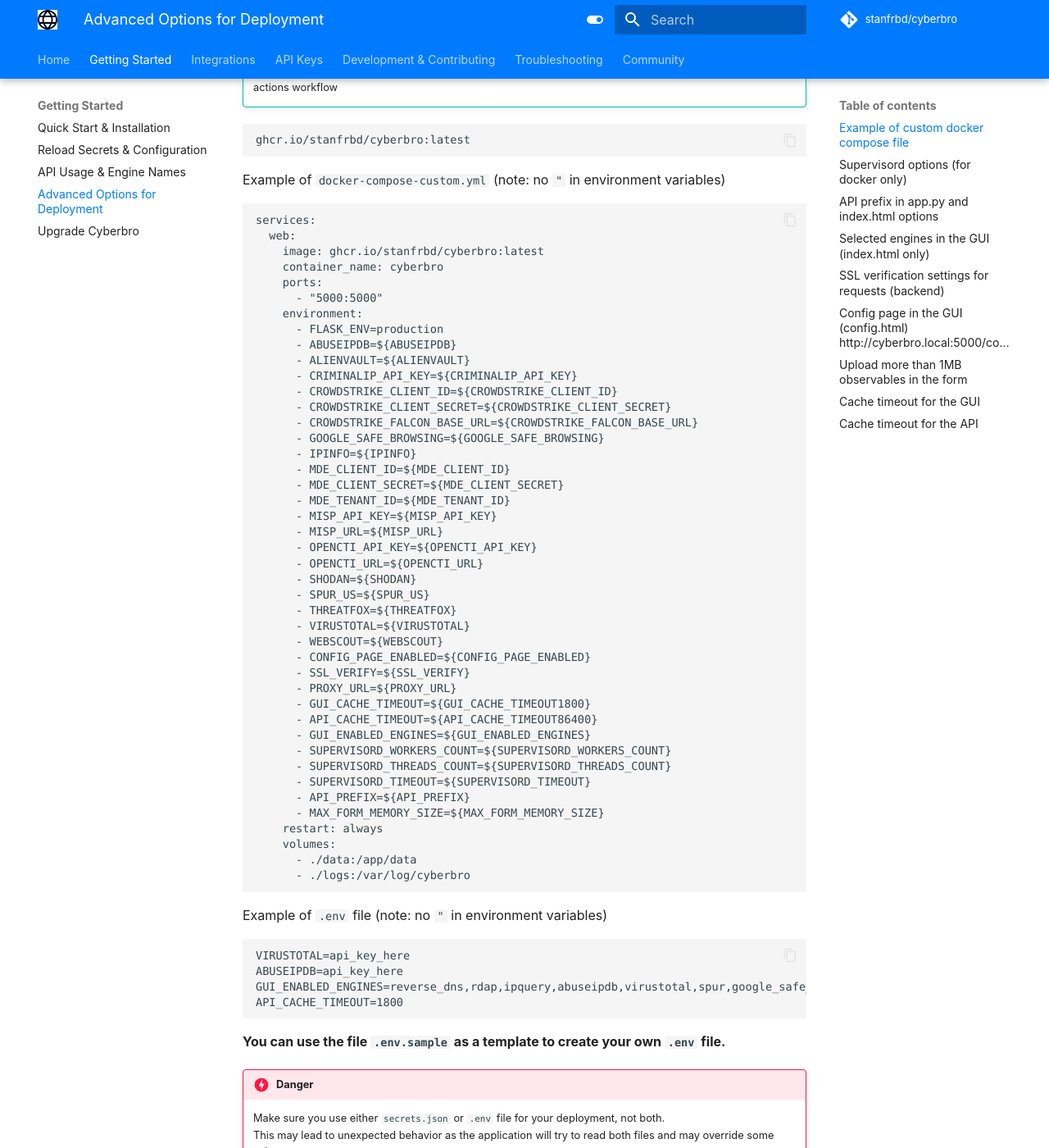
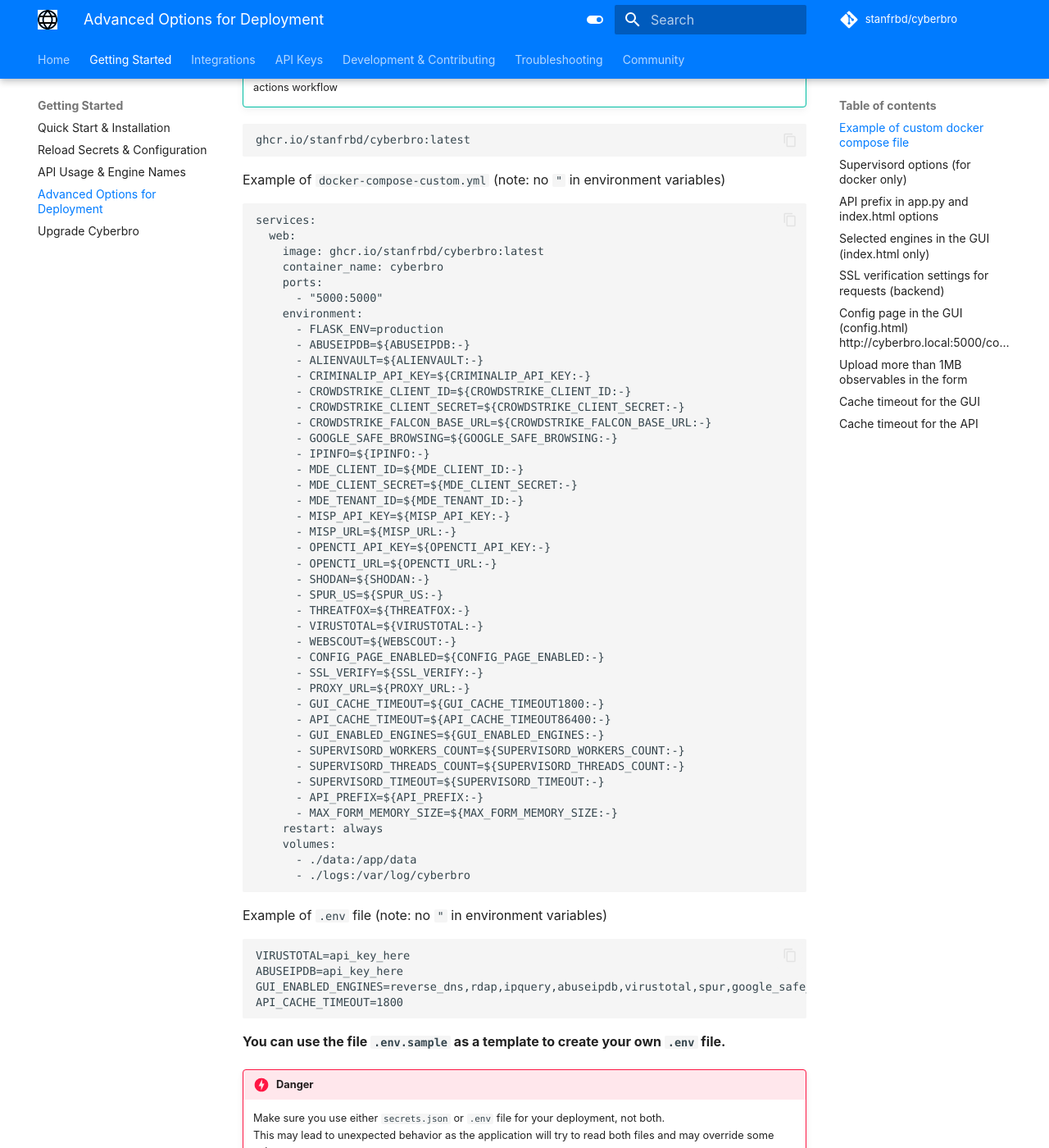
Before and after one commit to ubahmapk/cyberbro, an MkDocs documentation site: the page built from docs/quick-start/Advanced-options-for-deployment.md, in a window 1280 px wide and 1400 px high, scrolled down 1159 px. Shown: the whole window at 82% size. Built offline with MkDocs 1.6.1 and Material for MkDocs 9.7.7, drawn with Linux system fonts in a browser that asks for light colours; some web fonts are replaced; comment, search, counter and statistics services are not loaded.

```diff
--- a/docs/quick-start/Advanced-options-for-deployment.md
+++ b/docs/quick-start/Advanced-options-for-deployment.md
@@ -61,37 +61,37 @@ services:
       - "5000:5000"
     environment:
       - FLASK_ENV=production
-      - ABUSEIPDB=${ABUSEIPDB}
-      - ALIENVAULT=${ALIENVAULT}
-      - CRIMINALIP_API_KEY=${CRIMINALIP_API_KEY}
-      - CROWDSTRIKE_CLIENT_ID=${CROWDSTRIKE_CLIENT_ID}
-      - CROWDSTRIKE_CLIENT_SECRET=${CROWDSTRIKE_CLIENT_SECRET}
-      - CROWDSTRIKE_FALCON_BASE_URL=${CROWDSTRIKE_FALCON_BASE_URL}
-      - GOOGLE_SAFE_BROWSING=${GOOGLE_SAFE_BROWSING}
-      - IPINFO=${IPINFO}
-      - MDE_CLIENT_ID=${MDE_CLIENT_ID}
-      - MDE_CLIENT_SECRET=${MDE_CLIENT_SECRET}
-      - MDE_TENANT_ID=${MDE_TENANT_ID}
-      - MISP_API_KEY=${MISP_API_KEY}
-      - MISP_URL=${MISP_URL}
-      - OPENCTI_API_KEY=${OPENCTI_API_KEY}
-      - OPENCTI_URL=${OPENCTI_URL}
-      - SHODAN=${SHODAN}
-      - SPUR_US=${SPUR_US}
-      - THREATFOX=${THREATFOX}
-      - VIRUSTOTAL=${VIRUSTOTAL}
-      - WEBSCOUT=${WEBSCOUT}
-      - CONFIG_PAGE_ENABLED=${CONFIG_PAGE_ENABLED}
-      - SSL_VERIFY=${SSL_VERIFY}
-      - PROXY_URL=${PROXY_URL}
-      - GUI_CACHE_TIMEOUT=${GUI_CACHE_TIMEOUT1800}
-      - API_CACHE_TIMEOUT=${API_CACHE_TIMEOUT86400}
-      - GUI_ENABLED_ENGINES=${GUI_ENABLED_ENGINES}
-      - SUPERVISORD_WORKERS_COUNT=${SUPERVISORD_WORKERS_COUNT}
-      - SUPERVISORD_THREADS_COUNT=${SUPERVISORD_THREADS_COUNT}
-      - SUPERVISORD_TIMEOUT=${SUPERVISORD_TIMEOUT}
-      - API_PREFIX=${API_PREFIX}
-      - MAX_FORM_MEMORY_SIZE=${MAX_FORM_MEMORY_SIZE}
+      - ABUSEIPDB=${ABUSEIPDB:-}
+      - ALIENVAULT=${ALIENVAULT:-}
+      - CRIMINALIP_API_KEY=${CRIMINALIP_API_KEY:-}
+      - CROWDSTRIKE_CLIENT_ID=${CROWDSTRIKE_CLIENT_ID:-}
+      - CROWDSTRIKE_CLIENT_SECRET=${CROWDSTRIKE_CLIENT_SECRET:-}
+      - CROWDSTRIKE_FALCON_BASE_URL=${CROWDSTRIKE_FALCON_BASE_URL:-}
+      - GOOGLE_SAFE_BROWSING=${GOOGLE_SAFE_BROWSING:-}
+      - IPINFO=${IPINFO:-}
+      - MDE_CLIENT_ID=${MDE_CLIENT_ID:-}
+      - MDE_CLIENT_SECRET=${MDE_CLIENT_SECRET:-}
+      - MDE_TENANT_ID=${MDE_TENANT_ID:-}
+      - MISP_API_KEY=${MISP_API_KEY:-}
+      - MISP_URL=${MISP_URL:-}
+      - OPENCTI_API_KEY=${OPENCTI_API_KEY:-}
+      - OPENCTI_URL=${OPENCTI_URL:-}
+      - SHODAN=${SHODAN:-}
+      - SPUR_US=${SPUR_US:-}
+      - THREATFOX=${THREATFOX:-}
+      - VIRUSTOTAL=${VIRUSTOTAL:-}
+      - WEBSCOUT=${WEBSCOUT:-}
+      - CONFIG_PAGE_ENABLED=${CONFIG_PAGE_ENABLED:-}
+      - SSL_VERIFY=${SSL_VERIFY:-}
+      - PROXY_URL=${PROXY_URL:-}
+      - GUI_CACHE_TIMEOUT=${GUI_CACHE_TIMEOUT1800:-}
+      - API_CACHE_TIMEOUT=${API_CACHE_TIMEOUT86400:-}
+      - GUI_ENABLED_ENGINES=${GUI_ENABLED_ENGINES:-}
+      - SUPERVISORD_WORKERS_COUNT=${SUPERVISORD_WORKERS_COUNT:-}
+      - SUPERVISORD_THREADS_COUNT=${SUPERVISORD_THREADS_COUNT:-}
+      - SUPERVISORD_TIMEOUT=${SUPERVISORD_TIMEOUT:-}
+      - API_PREFIX=${API_PREFIX:-}
+      - MAX_FORM_MEMORY_SIZE=${MAX_FORM_MEMORY_SIZE:-}
     restart: always
     volumes:
       - ./data:/app/data
```
Also changed, not shown: docker-compose.yml (+31 -31 lines).
